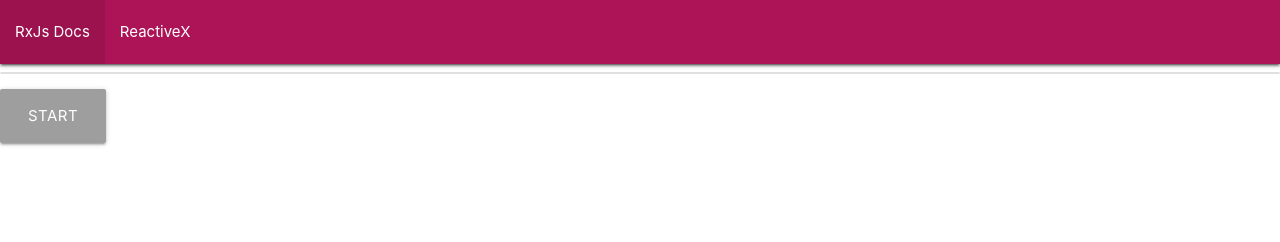
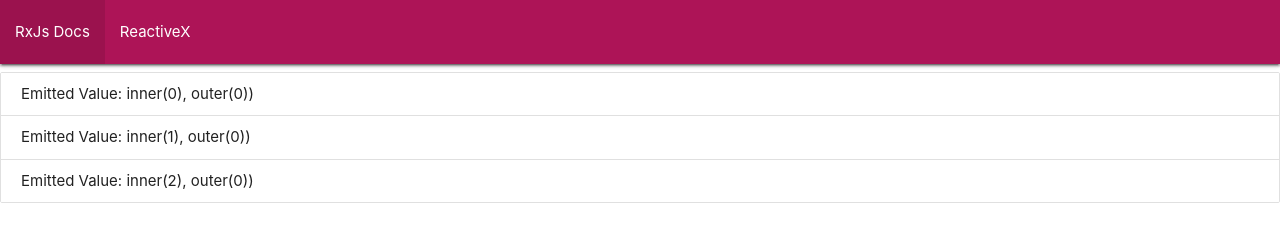
Before and after one commit to SpiderRam/udemy-rxjs, a website built with webpack: page dist/index.html in a window 1280 px wide. Built offline with nearby package versions, Linux system fonts and the light colour scheme; files whose address does not match are found by name.

Commit message:
Finish 5-34 and 5-35, mergeMap concatMap

```diff
--- /dev/null
+++ b/src/Maps/mergeMapConcatMap.js
@@ -0,0 +1,23 @@
+import { add } from '../helpers'
+import { interval } from 'rxjs'
+import { concatMap, map, mergeMap, take, tap } from 'rxjs/operators'
+
+interval(2000).pipe(
+  take(3),
+  map(
+    value => `${value * 100}`
+  ),
+  // mergeMap( // renders values as they arrive
+  concatMap( // preserves sequential order
+    x => {
+      return interval(1000).pipe(
+        take(3),
+        map(
+          value => `inner(${value}), outer(${x}))`
+        )
+      )
+    }
+  )
+).subscribe(
+  value => add.li(`Emitted Value: ${value}`)
+)
--- a/src/index.js
+++ b/src/index.js
@@ -1,6 +1,7 @@
 // import './'
 // import './Maps/switchMap'
-import './Maps/exhaustMap'
+// import './Maps/exhaustMap'
+import './Maps/mergeMapConcatMap'
 
 document.addEventListener('DOMContentLoaded', function () {
   document.getElementById('title').innerHTML = ''
```
Also changed, not shown: README.md, dist/index.html.
